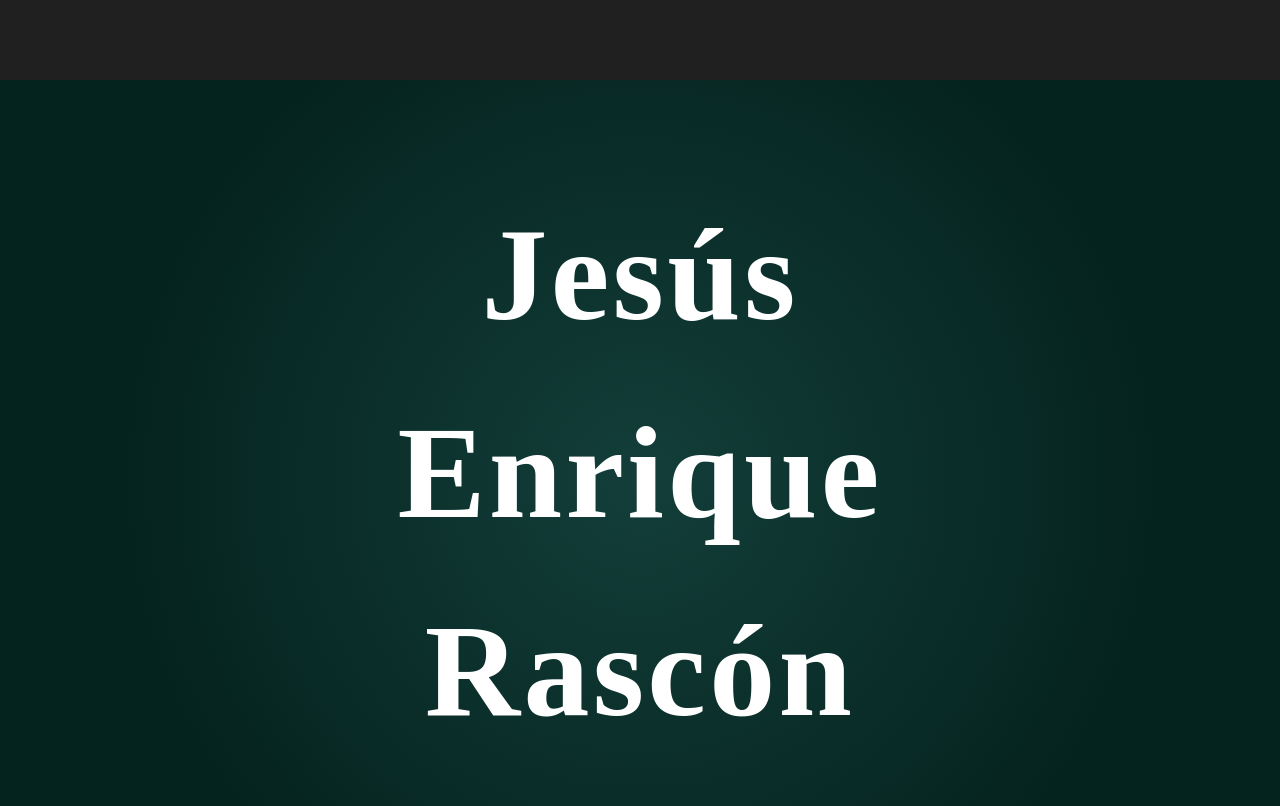
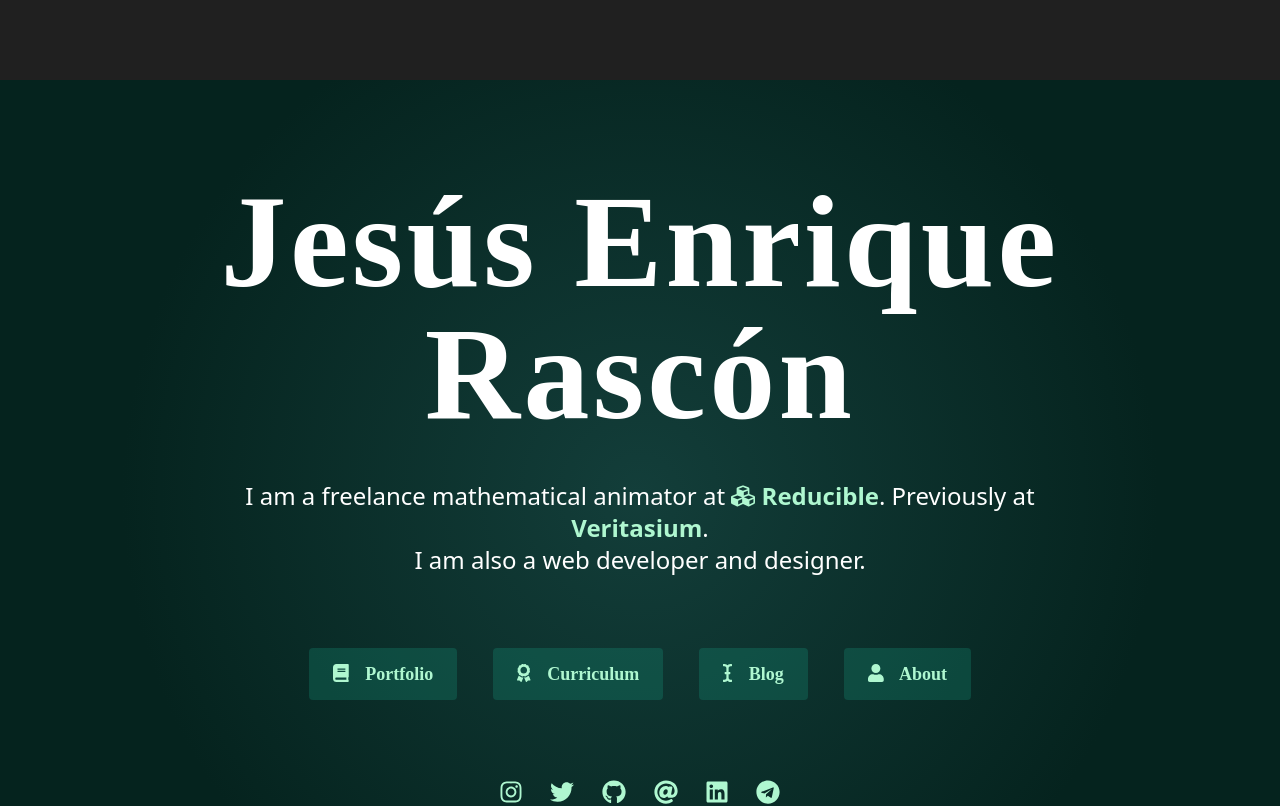
Before and after one commit to jesi-rgb/old.jesirgb.com, a Next.js app: page / in a window 1280 px wide. Shown: the top 806 px of the page. Built offline with nearby package versions, Linux system fonts and the light colour scheme; a web font is replaced by a local one.

Commit message:
whatever lol

```diff
--- a/components/LandingButton.js
+++ b/components/LandingButton.js
@@ -4,7 +4,7 @@ export default function LandingButton({ link, icon, text }) {
     <>
       <a href={link}>
         <button className="text-accent-1-lighter font-bold font-serif w-full bg-accent-1 bg-opacity-20 border-0 border-accent-1 py-3 px-6 focus:outline-none hover:bg-opacity-50 rounded text-lg transition-all">
-          <FontAwesomeIcon icon={icon} className="text-lg mr-3" /> {text}
+          <FontAwesomeIcon icon={icon} className="text-lg mr-3 transform hover:rotate-12 transition-all" /> {text}
         </button>
       </a>
     </>
--- a/pages/index.js
+++ b/pages/index.js
@@ -29,13 +29,13 @@ export default function Landing() {
       </Head>
 
       <html id="index">
-        <section className="text-white mb-10 xl:mt-20">
-          <div className="container mx-auto flex px-5 py-24 items-center justify-center flex-col">
-            <div className="text-center lg:w-2/3 w-full">
-              <h1 className="text-8xl xl:text-9xl tracking-wide mb-4 font-bold font-display text-white">
+        <section className="text-white mb-10 md:mt-20">
+          <div className="container mb mx-auto flex px-5 py-24 items-center justify-center flex-col">
+            <div className="text-center">
+              <h1 className="text-7xl md:text-9xl leading-none tracking-wide mb-4 font-bold font-display text-white">
                 Jesús Enrique Rascón
               </h1>
-              <div className="mb-8 mt-10 leading-relaxed text-lg xl:text-2xl font-sans text-opacity-60">
+              <div className="mb-8 mt-10 leading-relaxed text-xl xl:text-2xl font-sans w-full md:w-3/4 mx-auto">
                 <p>
                   I am a freelance mathematical animator at{" "}
                   <a
@@ -44,7 +44,7 @@ export default function Landing() {
                   >
                     <FontAwesomeIcon icon={faCubes} className="" /> Reducible
                   </a>
-                  . Prev at{" "}
+                  . Previously at{" "}
                   <a
                     className="font-bold text-accent-1-lighter hover:text-accent-1 transition-all"
                     href="https://www.youtube.com/c/Veritasium"
@@ -58,7 +58,7 @@ export default function Landing() {
                 </p>
               </div>
             </div>
-            <div className="text-center mt-10 flex flex-col space-y-5 xl:flex-row xl:space-x-9 xl:space-y-0">
+            <div className="text-center mt-10 flex flex-col space-y-5 md:flex-row md:space-x-9 md:space-y-0">
               <LandingButton link="/portfolio" icon={faBook} text="Portfolio" />
               <LandingButton
                 link="/curriculum"
```
